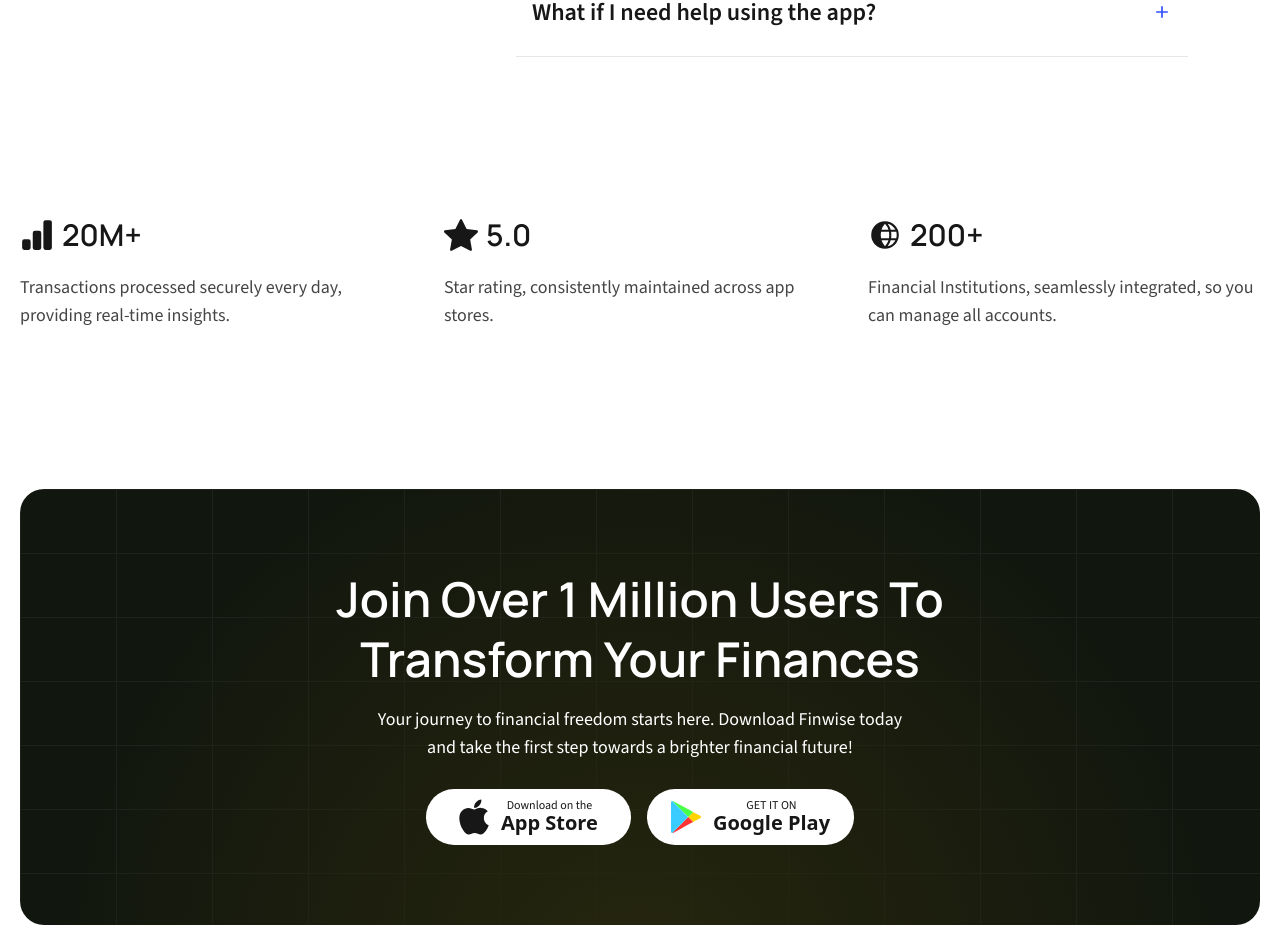
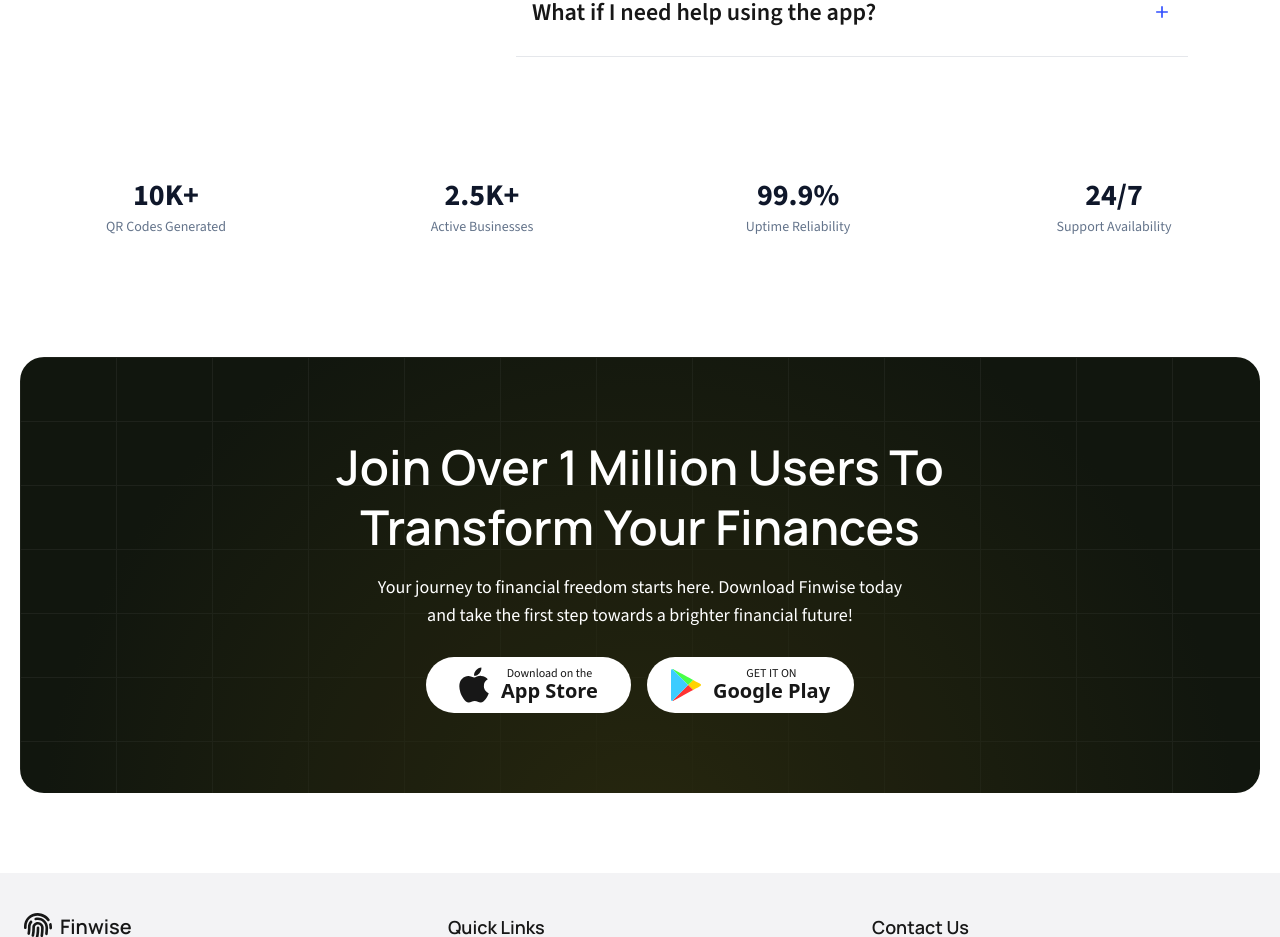
Before and after one commit to stuniversity031-design/finwise-saas-landing-page, a Next.js app: page / in a window 1280 px wide. Shown: the part 5532-6469 px from the top of the page. Built offline with nearby package versions, Linux system fonts and the light colour scheme.

Commit message:
Update Stats component with new statistics
Refactor Stats component to include additional statistics and improve structure.

```diff
--- a/src/components/Stats.tsx
+++ b/src/components/Stats.tsx
@@ -1,21 +1,31 @@
-import { stats } from "@/data/stats"
+import React from 'react';
 
-const Stats: React.FC = () => {
+const Stats = () => {
     return (
-        <section id="stats" className="py-10 lg:py-20">
-            <div className="grid sm:grid-cols-3 gap-8">
-                {stats.map(stat => (
-                    <div key={stat.title} className="text-center sm:text-left max-w-md sm:max-w-full mx-auto">
-                        <h3 className="mb-5 flex items-center gap-2 text-3xl font-semibold justify-center sm:justify-start">
-                            {stat.icon}
-                            {stat.title}
-                        </h3>
-                        <p className="text-foreground-accent">{stat.description}</p>
-                    </div>
-                ))}
+        <div className="grid grid-cols-2 md:grid-cols-4 gap-6 text-center py-10">
+
+            <div>
+                <p className="text-3xl font-bold text-slate-900">10K+</p>
+                <p className="text-sm text-slate-500 mt-1">QR Codes Generated</p>
             </div>
-        </section>
-    )
-}
 
-export default Stats
+            <div>
+                <p className="text-3xl font-bold text-slate-900">2.5K+</p>
+                <p className="text-sm text-slate-500 mt-1">Active Businesses</p>
+            </div>
+
+            <div>
+                <p className="text-3xl font-bold text-slate-900">99.9%</p>
+                <p className="text-sm text-slate-500 mt-1">Uptime Reliability</p>
+            </div>
+
+            <div>
+                <p className="text-3xl font-bold text-slate-900">24/7</p>
+                <p className="text-sm text-slate-500 mt-1">Support Availability</p>
+            </div>
+
+        </div>
+    );
+};
+
+export default Stats;
```
